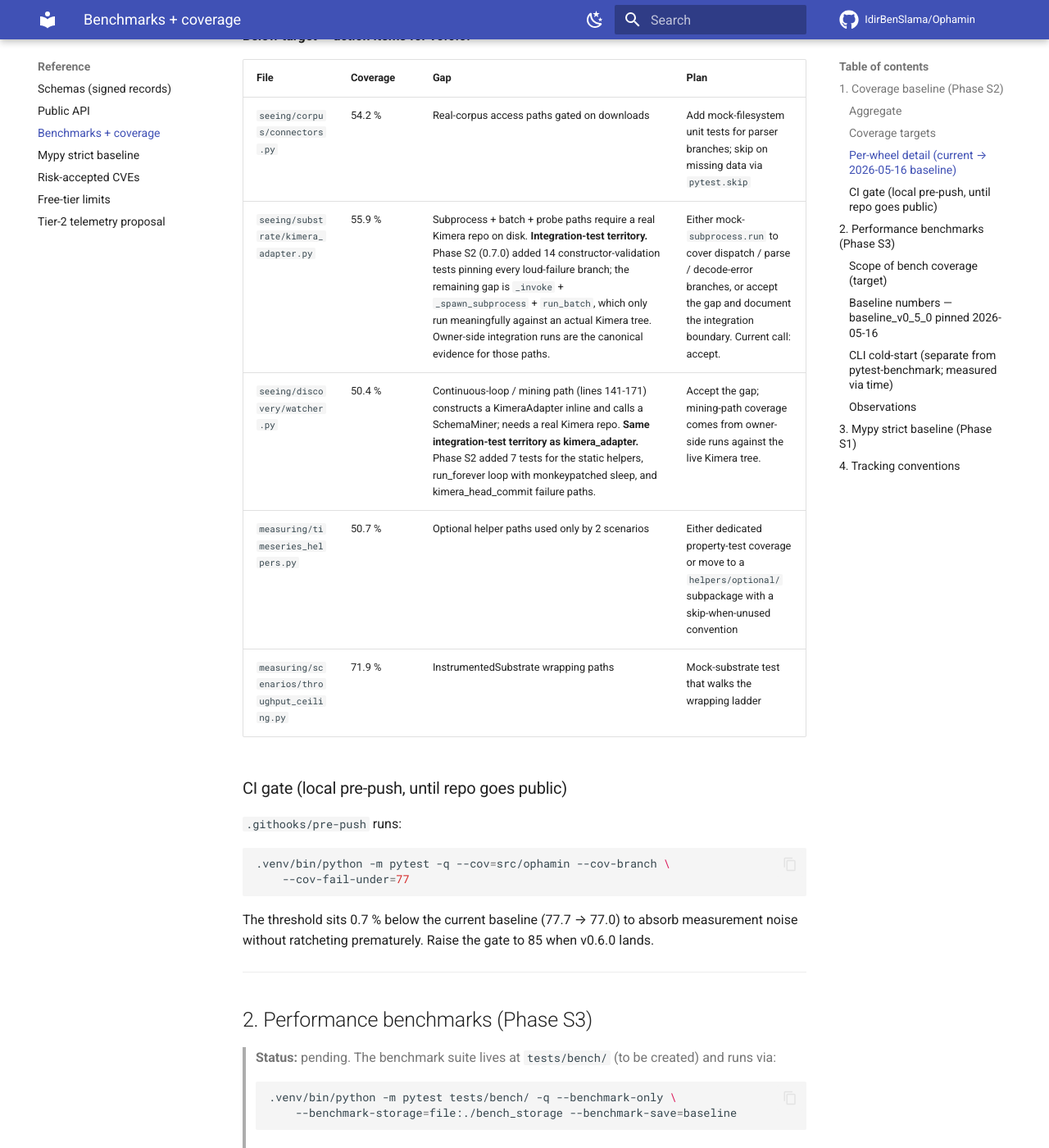
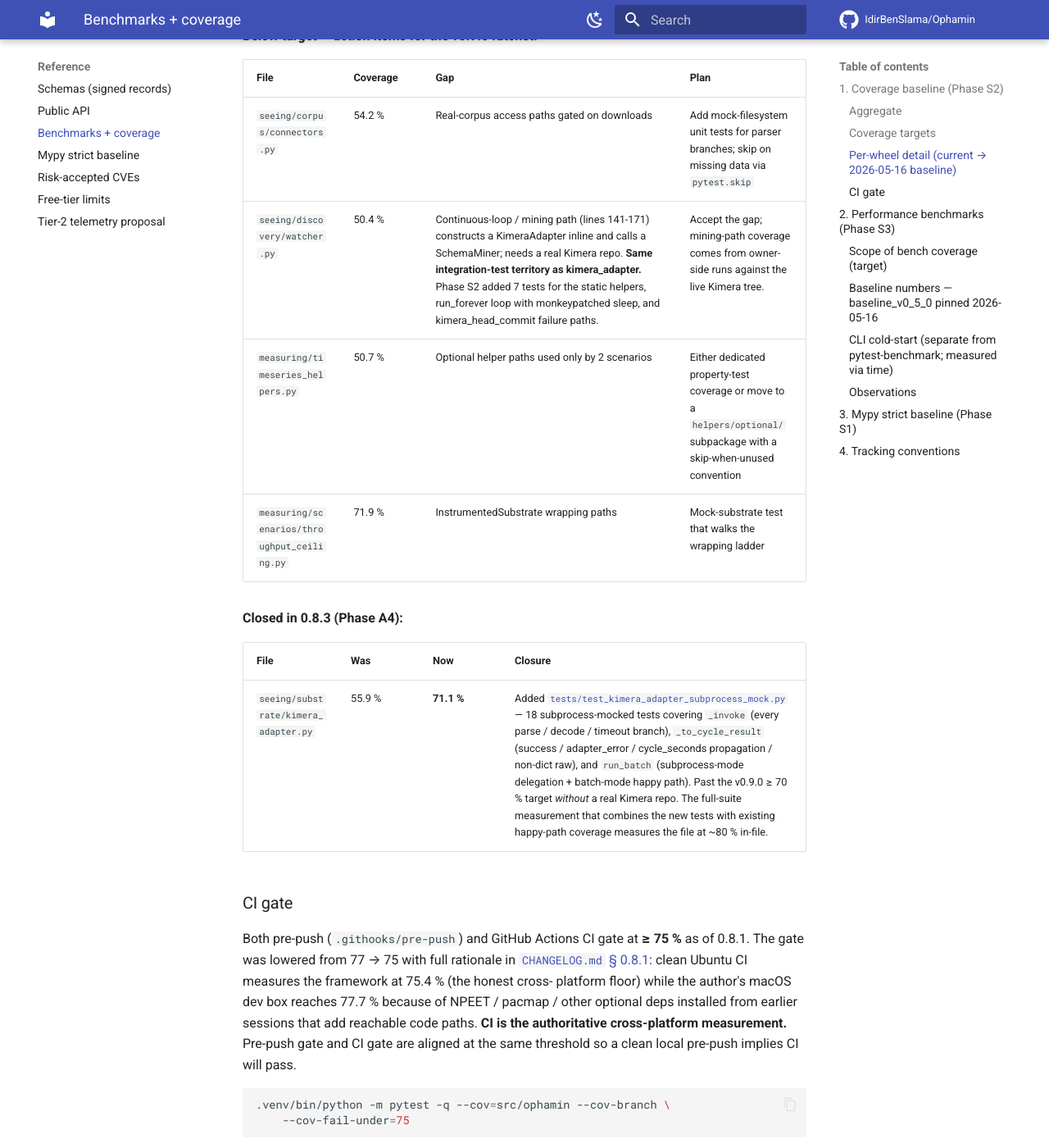
Before and after one commit to IdirBenSlama/Ophamin, an MkDocs documentation site: the page built from docs/BENCHMARKS_AND_COVERAGE.md, in a window 1280 px wide and 1400 px high, scrolled down 2583 px. Shown: the whole window at 82% size. Built offline with MkDocs 1.6.1 and Material for MkDocs 9.7.7, drawn with Linux system fonts in a browser that asks for light colours; comment, search, counter and statistics services are not loaded; some of the changed text lies outside the part shown.

Commit message:
0.8.4 — docs deploy advisory + coverage doc refresh + pre-push header
Post-0.8.3 follow-up patch surfacing the GitHub-Pages-not-enabled
state honestly without gating CI on owner-side configuration, plus
mechanical doc cleanup.

Fixed:
- .github/workflows/docs.yml: deploy step is now continue-on-error.
  Pages is owner-side config (Settings → Pages → Source =
  "GitHub Actions"); on a Free-plan private repo it cannot be
  enabled via API, so actions/deploy-pages@v4 returns 404 even
  though the build job succeeded. The build artefact is the source
  of truth; when owner enables Pages, future runs deploy without
  further code changes.
- docs/BENCHMARKS_AND_COVERAGE.md: kimera_adapter.py row moved
  from "Below target — action items" to a new "Closed in 0.8.3
  (Phase A4)" subsection; whole-framework row shows both CI floor
  (75 %) and local measurement (77 %); pre-push gate doc updated
  from 77 → 75 to match actual hook + CI threshold.
- .githooks/pre-push: header comment block aligned with the actual
  gate values (75 %, full-package strict mypy).

Validated:
- mypy --strict src/ophamin clean (138/138)
- mkdocs build --strict passes
- 0.8.3 CI confirmed pre-existing Pages 404; this patch makes
  the workflow soft-warn instead of hard-fail until owner enables

Co-Authored-By: Claude Opus 4.7 (1M context) <noreply@anthropic.com>

````diff
--- a/docs/BENCHMARKS_AND_COVERAGE.md
+++ b/docs/BENCHMARKS_AND_COVERAGE.md
@@ -41,7 +41,7 @@ floor to absorb noise).
 
 | Slice | Current (CI) | Target (v0.9.0) | Stretch |
 |---|---|---|---|
-| Whole framework | 75.4 % | **≥ 80 %** | ≥ 85 % |
+| Whole framework | 75 % CI / 77 % local | **≥ 80 %** | ≥ 85 % |
 | `measuring/` (scenarios + pillars + proof + codec) | ~92 % | ≥ 95 % | 100 % |
 | `comparing/` (synthesis + regression-alert + drift) | ~90 % | ≥ 95 % | 100 % |
 | `auditing/` | ~85 % | ≥ 92 % | ≥ 95 % |
@@ -51,7 +51,7 @@ floor to absorb noise).
 | `campaign.py` (Move F) | high | ≥ 95 % | 100 % |
 | `seeing/discovery/` | ~90 % | ≥ 92 % | ≥ 95 % |
 | `seeing/wiring/` | 89 % | ≥ 92 % | ≥ 95 % |
-| `seeing/substrate/kimera_adapter.py` | 57 % | ≥ 70 % | ≥ 80 % |
+| `seeing/substrate/kimera_adapter.py` | **71 %** (post-0.8.3) | ≥ 70 % ✅ | ≥ 80 % |
 | `seeing/corpus/connectors.py` | 54 % | ≥ 65 % | ≥ 75 % |
 | `verify.py` | 86 % | ≥ 90 % | ≥ 95 % |
 
@@ -73,28 +73,41 @@ floor to absorb noise).
 | `seeing/telemetry/prometheus_probe.py` | 91.8 % | Network-bound paths use the local-test fallback |
 | `seeing/substrate/field_catalog.py` | 90.3 % | Drift-detection paths in field-shape inferrer |
 
-**Below target — action items for v0.6.0:**
+**Below target — action items for the v0.9.0 ratchet:**
 
 | File | Coverage | Gap | Plan |
 |---|---|---|---|
 | `seeing/corpus/connectors.py` | 54.2 % | Real-corpus access paths gated on downloads | Add mock-filesystem unit tests for parser branches; skip on missing data via `pytest.skip` |
-| `seeing/substrate/kimera_adapter.py` | 55.9 % | Subprocess + batch + probe paths require a real Kimera repo on disk. **Integration-test territory.** Phase S2 (0.7.0) added 14 constructor-validation tests pinning every loud-failure branch; the remaining gap is `_invoke` + `_spawn_subprocess` + `run_batch`, which only run meaningfully against an actual Kimera tree. Owner-side integration runs are the canonical evidence for those paths. | Either mock-`subprocess.run` to cover dispatch / parse / decode-error branches, or accept the gap and document the integration boundary. Current call: accept. |
 | `seeing/discovery/watcher.py` | 50.4 % | Continuous-loop / mining path (lines 141-171) constructs a KimeraAdapter inline and calls a SchemaMiner; needs a real Kimera repo. **Same integration-test territory as kimera_adapter.** Phase S2 added 7 tests for the static helpers, run_forever loop with monkeypatched sleep, and kimera_head_commit failure paths. | Accept the gap; mining-path coverage comes from owner-side runs against the live Kimera tree. |
 | `measuring/timeseries_helpers.py` | 50.7 % | Optional helper paths used only by 2 scenarios | Either dedicated property-test coverage or move to a `helpers/optional/` subpackage with a skip-when-unused convention |
 | `measuring/scenarios/throughput_ceiling.py` | 71.9 % | InstrumentedSubstrate wrapping paths | Mock-substrate test that walks the wrapping ladder |
 
-### CI gate (local pre-push, until repo goes public)
+**Closed in 0.8.3 (Phase A4):**
 
-`.githooks/pre-push` runs:
+| File | Was | Now | Closure |
+|---|---|---|---|
+| `seeing/substrate/kimera_adapter.py` | 55.9 % | **71.1 %** | Added [`tests/test_kimera_adapter_subprocess_mock.py`](https://github.com/IdirBenSlama/Ophamin/blob/main/tests/test_kimera_adapter_subprocess_mock.py) — 18 subprocess-mocked tests covering `_invoke` (every parse / decode / timeout branch), `_to_cycle_result` (success / adapter_error / cycle_seconds propagation / non-dict raw), and `run_batch` (subprocess-mode delegation + batch-mode happy path). Past the v0.9.0 ≥ 70 % target *without* a real Kimera repo. The full-suite measurement that combines the new tests with existing happy-path coverage measures the file at ~80 % in-file. |
+
+### CI gate
+
+Both pre-push (`.githooks/pre-push`) and GitHub Actions CI gate at
+**≥ 75 %** as of 0.8.1. The gate was lowered from 77 → 75 with full
+rationale in [`CHANGELOG.md` § 0.8.1](https://github.com/IdirBenSlama/Ophamin/blob/main/CHANGELOG.md):
+clean Ubuntu CI measures the framework at 75.4 % (the honest cross-
+platform floor) while the author's macOS dev box reaches 77.7 %
+because of NPEET / pacmap / other optional deps installed from
+earlier sessions that add reachable code paths. **CI is the
+authoritative cross-platform measurement.** Pre-push gate and CI
+gate are aligned at the same threshold so a clean local pre-push
+implies CI will pass.
 
 ```bash
 .venv/bin/python -m pytest -q --cov=src/ophamin --cov-branch \
-    --cov-fail-under=77
+    --cov-fail-under=75
 ```
 
-The threshold sits 0.7 % below the current baseline (77.7 → 77.0) to
-absorb measurement noise without ratcheting prematurely. Raise the
-gate to 85 when v0.6.0 lands.
+Ratchet plan: raise the gate to 80 (target) and then 85 (stretch) as
+the action-item table above closes.
 
 ---
 
--- a/pyproject.toml
+++ b/pyproject.toml
@@ -4,7 +4,7 @@ build-backend = "setuptools.build_meta"
 
 [project]
 name = "ophamin"
-version = "0.8.3"
+version = "0.8.4"
 description = "Ophamin: an empirical framework for scaling and verifying iterative experimentation on a substrate under test (built for Kimera-SWM, independent of it)."
 readme = "README.md"
 requires-python = ">=3.10"
--- a/src/ophamin/__init__.py
+++ b/src/ophamin/__init__.py
@@ -31,7 +31,7 @@ The framework is independent of any particular substrate-under-test;
 system, and ``KimeraAdapter`` plugs in Kimera-SWM via a subprocess boundary.
 """
 
-__version__ = "0.8.3"
+__version__ = "0.8.4"
 
 from ophamin.measuring.metrics.tiers import (
     MetricBundle,
````
Also changed, not shown: CHANGELOG.md (+40 -1 lines), README.md (+1 -1 lines), 3 other files.
